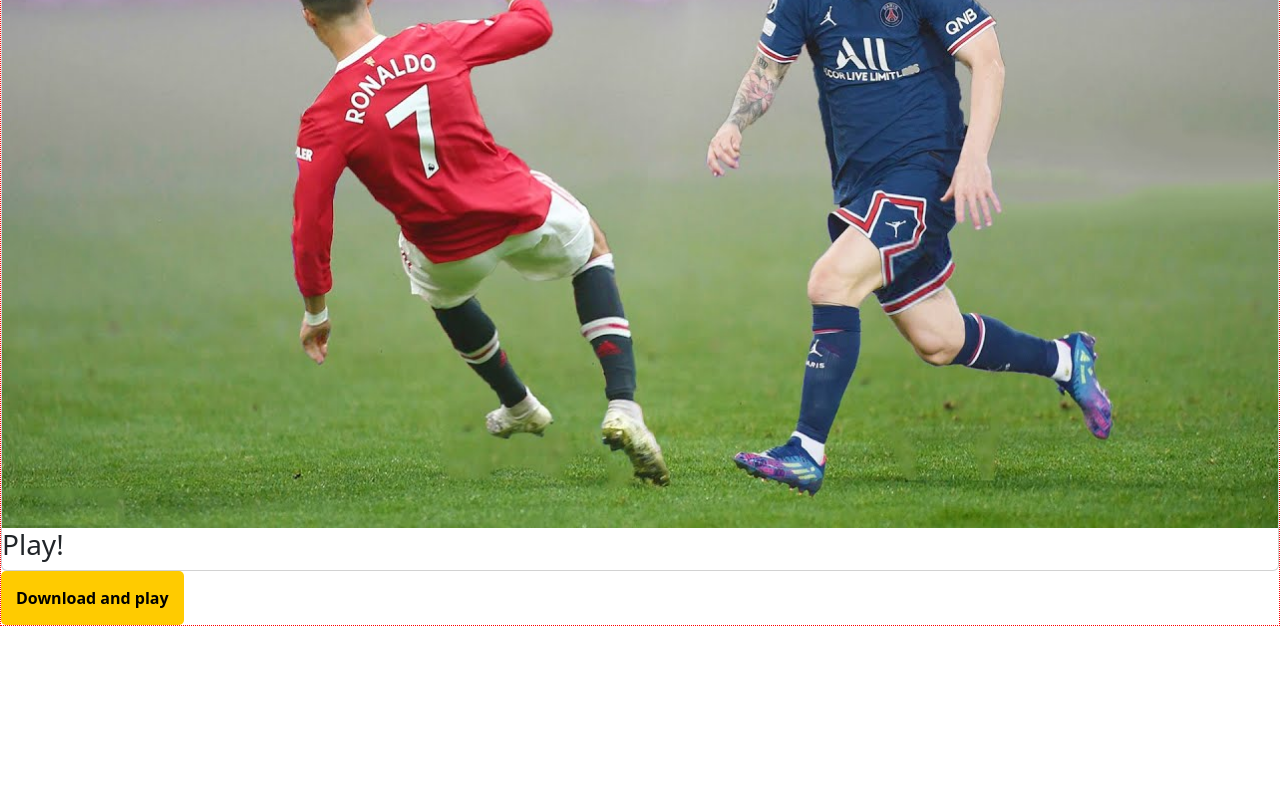
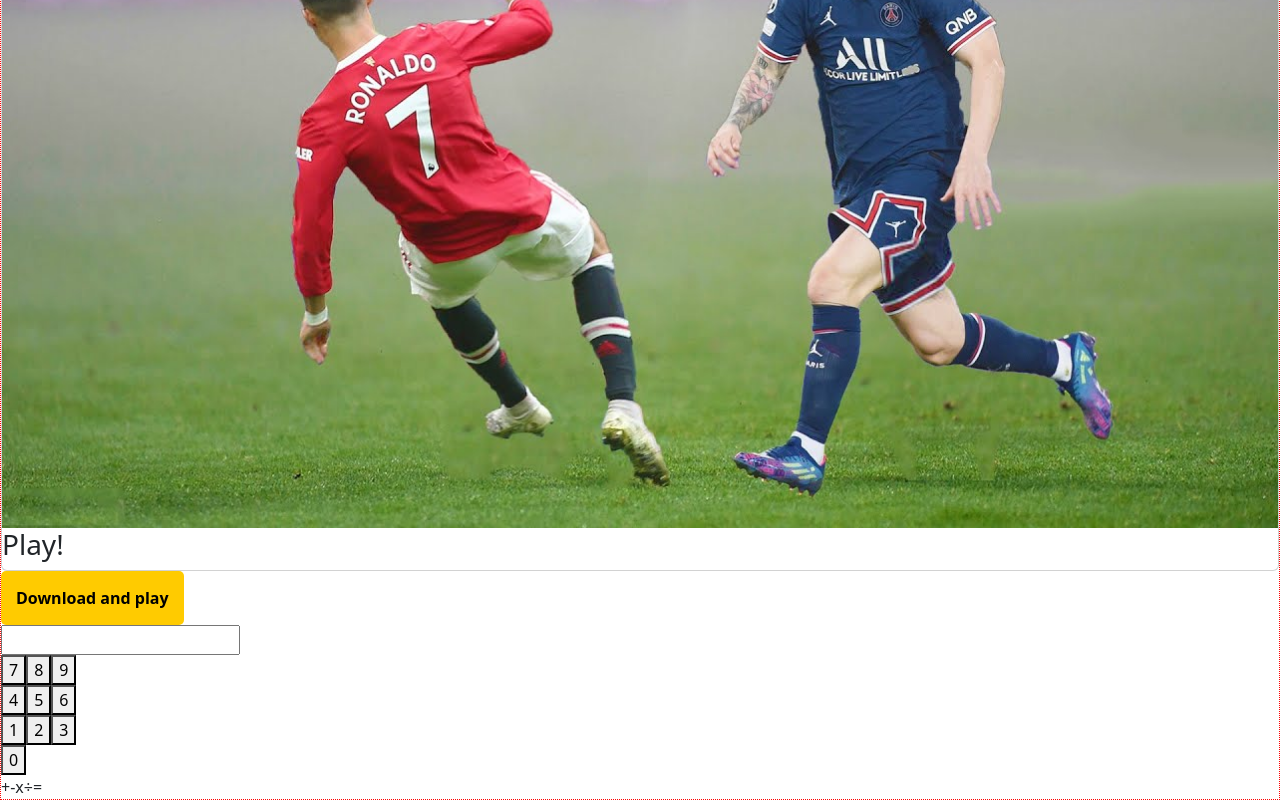
Before and after one commit to victor90braz/urbangames, a React (Create React App) app: page / in a window 1280 px wide. Shown: the part 3109-3909 px from the top of the page. Before the commit the page ends 3735 px from the top, so only its background shows below. Built offline with nearby package versions, Linux system fonts and the light colour scheme.

Commit message:
Added user events to display numbers in the input

```diff
--- a/src/App/App.js
+++ b/src/App/App.js
@@ -1,6 +1,7 @@
 import Brand from "../components/Brand/Brand";
 import MenuHamburger from "../components/MenuHamburguer/MenuHamburger";
 import HomePage from "../pages/HomePage/HomePage";
+import Calculator from "../TDD/Calculator/Calculator";
 import AppStyle from "./AppStyle";
 
 function App() {
@@ -13,6 +14,7 @@
       </header>
       <main>
         <HomePage />
+        <Calculator />
       </main>
     </AppStyle>
   );
--- a/src/TDD/Calculator/Calculator.jsx
+++ b/src/TDD/Calculator/Calculator.jsx
@@ -1,16 +1,26 @@
-import { equal, numbers, operators, rows } from "./CalculatorAssets";
+import { useState } from "react";
+import { equal, operators, rows } from "./CalculatorAssets";
 
 function Calculator() {
+  const [inputValue, setInputValue] = useState("");
+
   return (
     <section>
       <h1>Calculator</h1>
-      <input type="text" />
+
+      <input type="text" value={inputValue} readOnly />
 
       <div role="grid">
-        {rows.map((row) => (
-          <div key={numbers} role="row">
+        {rows.map((row, idRow) => (
+          <div key={idRow.id} role="row">
             {row.map((number) => (
-              <span key={number}>{number}</span>
+              <button
+                type="button"
+                onClick={() => setInputValue(inputValue.concat(number))}
+                key={number}
+              >
+                {number}
+              </button>
             ))}
           </div>
         ))}
```
Also changed, not shown: 1 other file (tests, documents, lock files or other folders).
